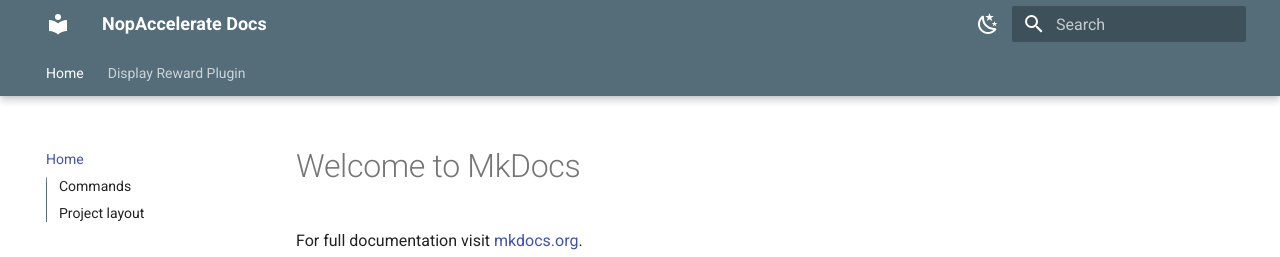
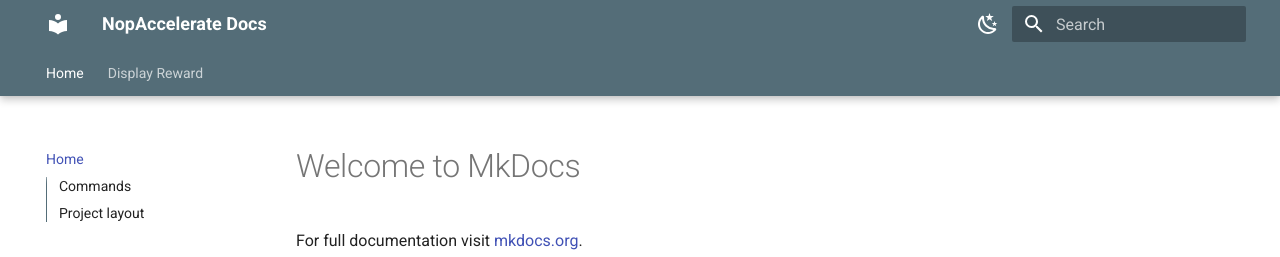
Before and after one commit to Akash-Raghav-DevOps/MKdocsTest, an MkDocs documentation site: the page built from docs/index.md, in a window 1280 px wide. Shown: the top 257 px of the page. Built offline with MkDocs 1.6.1 and Material for MkDocs 9.7.7, drawn with Linux system fonts in a browser that asks for light colours.

Commit message:
Update mkdocs.yml

```diff
--- a/mkdocs.yml
+++ b/mkdocs.yml
@@ -33,7 +33,7 @@ extra:
   footer: © 2025 NopAccelerate • Built with ❤️ by NopAccelerate Team
 nav:
   - Home: index.md
-  - Display Reward Plugin:
+  - Display Reward:
       - Overview: displayReward/index.md
       - Version History:
           - Overview: displayReward/History.md
```
